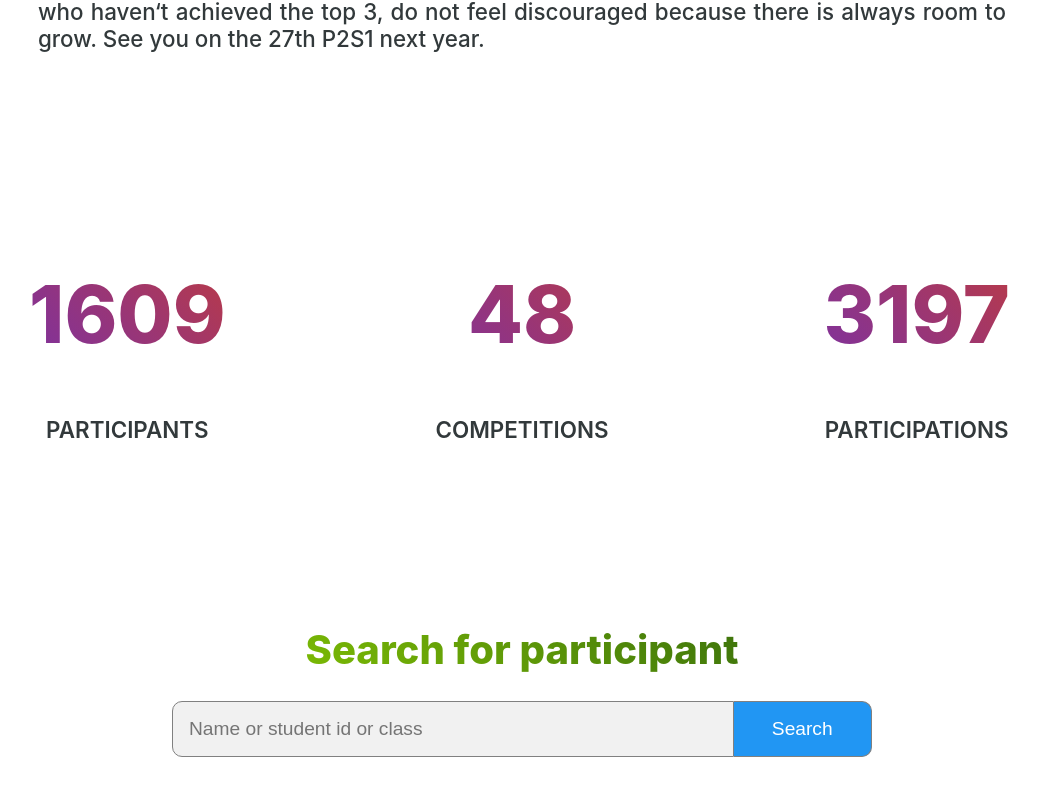
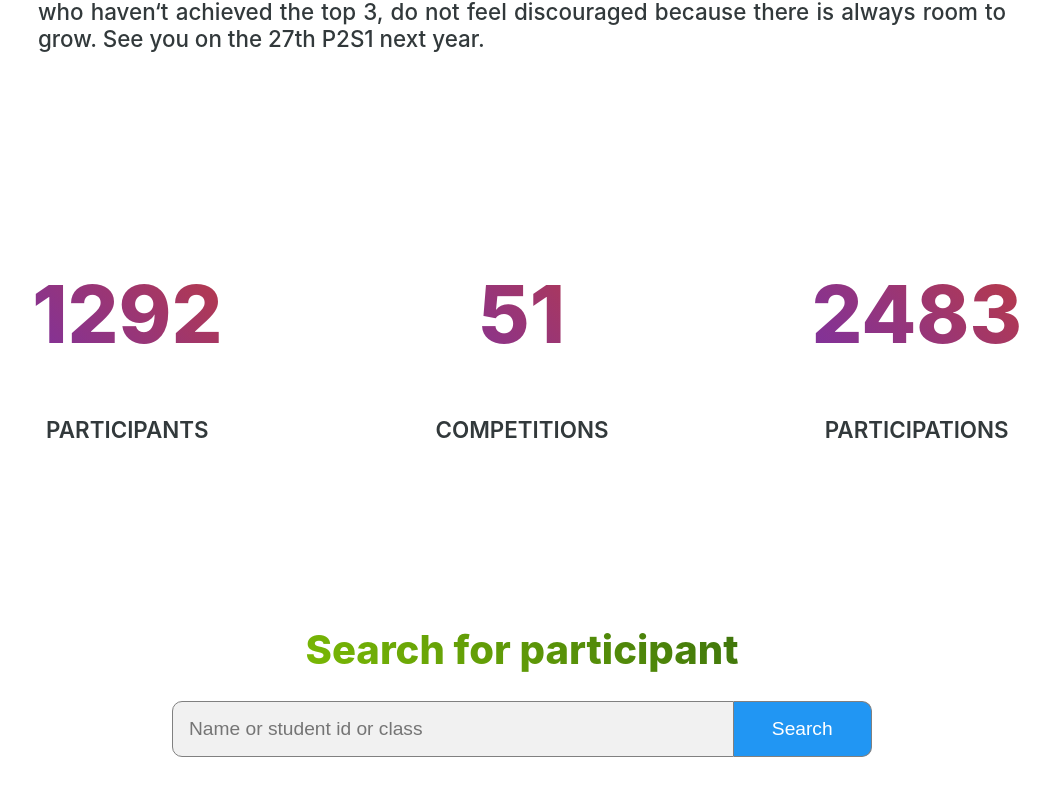
Before and after one commit to stanleyowen/P2S1, a Next.js app: page /2024 in a window 1280 px wide. Shown: the part 1263-2058 px from the top of the page, without its empty margins (118-1168 px from the left). Built offline with nearby package versions, Linux system fonts and the light colour scheme.

Commit message:
feat: automatically count competitions

```diff
--- a/src/pages/2024/index.tsx
+++ b/src/pages/2024/index.tsx
@@ -6,8 +6,16 @@ import Statistic from "../components/statistics";
 import About2024P2S1 from "./about";
 import SearchBar from "./search";
 import slides from "./slideshow.json";
+import data from "./Rekap Final Data P2S1.json";
 
 const twothousandtwentyfour = () => {
+  const participations = data.length;
+  const participants = new Set(data.map((item) => item["STUDENT ID"])).size;
+  const competitions = data.filter(
+    (item, idx, self) =>
+      idx === self.findIndex((t) => t["COMPETITION"] === item["COMPETITION"])
+  ).length;
+
   return (
     <>
       <Head>
@@ -19,9 +27,9 @@ const twothousandtwentyfour = () => {
       <About2024P2S1 />
       <Statistic
         value={{
-          participants: 1609,
-          competitions: 48,
-          participations: 3197,
+          participants,
+          competitions,
+          participations,
         }}
       />
       <SearchBar />
--- a/src/pages/components/header.tsx
+++ b/src/pages/components/header.tsx
@@ -28,7 +28,8 @@ const Header = () => {
             alt="P2S1 logo"
             unoptimized
             fill
-            sizes="100vw" />
+            sizes="100vw"
+          />
         </div>
         <Link href="/" className="header-name">
           Pekan Prestasi Sutomo 1
```
